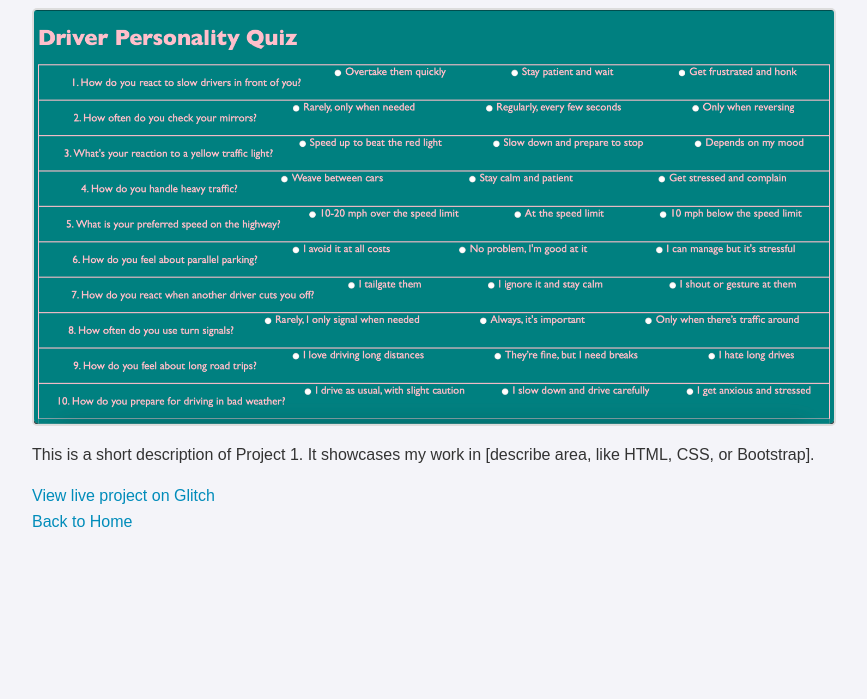
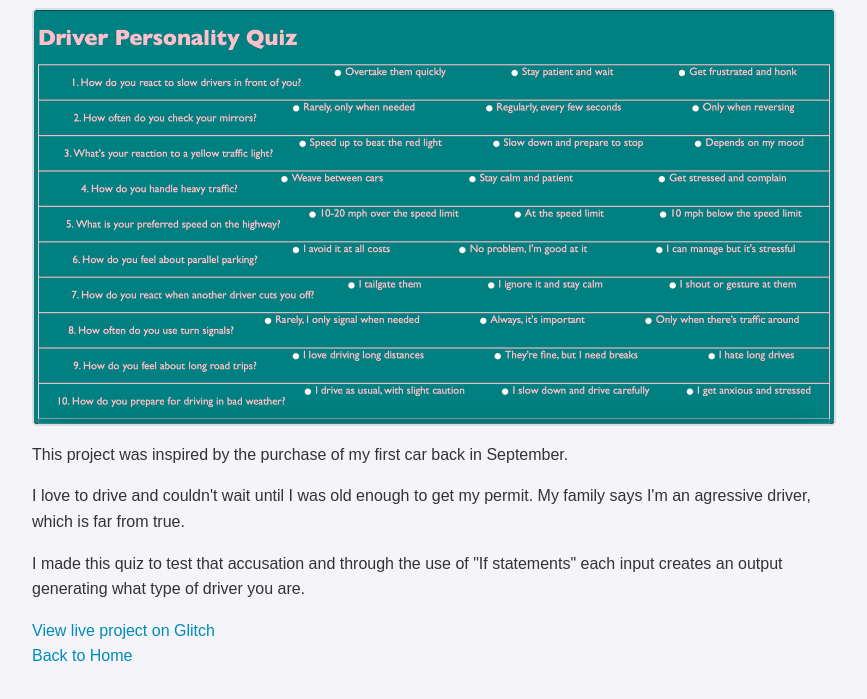
Before and after one commit to scorbin41/scorbin41.github.io, a plain HTML site: page project2.html in a window 1280 px wide. Shown: the part 85-784 px from the top of the page, without its empty margins (208-1075 px from the left). Drawn offline with Linux system fonts and the light colour scheme.

Commit message:
Update project2.html

```diff
--- a/project2.html
+++ b/project2.html
@@ -5,8 +5,10 @@
 <body>
     <h1>Driving Personality Quiz</h1>
     <img src="Screenshot 2024-11-06 at 11.34.37.png" alt="Personality Quiz">
-    <p>This is a short description of Project 1. It showcases my work in [describe area, like HTML, CSS, or Bootstrap].</p>
-    <a href="https://glitch.com/link-to-your-project">View live project on Glitch</a>
+    <p>This project was inspired by the purchase of my first car back in September.</p>
+    <p>I love to drive and couldn't wait until I was old enough to get my permit. My family says I'm an agressive driver, which is far from true.</p>
+    <p>I made this quiz to test that accusation and through the use of "If statements" each input creates an output generating what type of driver you are. </p>
+    <a href="https://solid-elite-server.glitch.me/">View live project on Glitch</a>
     <br>
     <a href="index.html">Back to Home</a>
 </body>
```
